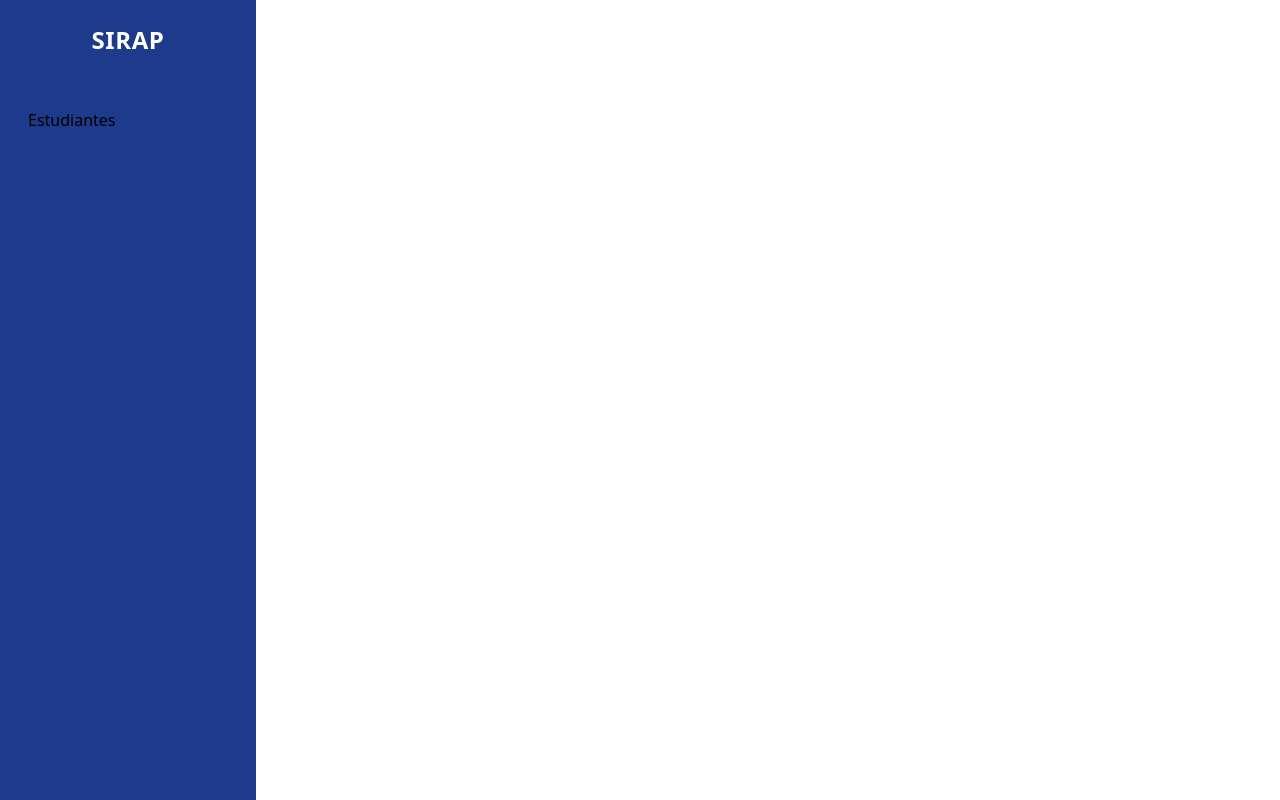
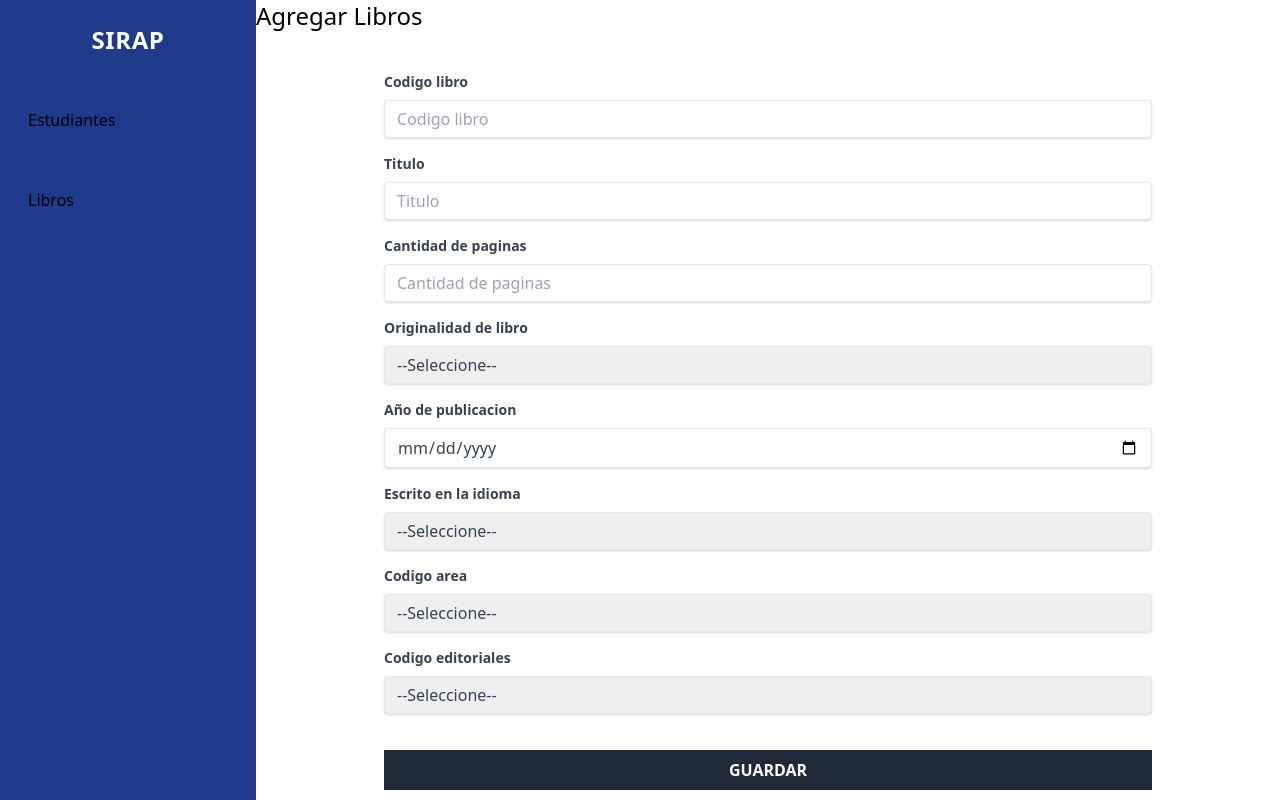
Before and after one commit to jamescito/SIRAP_CLIENTE, a React (Create React App) app: page /libro in a window 1280 px wide. Before the commit this address had no page. Built offline with nearby package versions, Linux system fonts and the light colour scheme; what @tailwindcss/typography would draw is missing.

Commit message:
Agregamos el formulario crear libros

```diff
--- a/src/App.js
+++ b/src/App.js
@@ -3,7 +3,7 @@ import { Routes, Route } from 'react-router';
 import Estudiantes from './components/pages/Estudiantes';
 import Inicio from './components/pages/Inicio';
 import Sidebar from './components/ui/Sidebar';
-
+import Libro from './components/pages/Libro';
 
 
 function App() {
@@ -15,6 +15,7 @@ function App() {
         <Routes>
           <Route path="/" element={<Inicio />} />
           <Route path="/estudiantes" element={<Estudiantes />} />
+          <Route path="/libro" element={<Libro />} />
 
 
         </Routes>
--- /dev/null
+++ b/src/components/pages/Libro.js
@@ -0,0 +1,124 @@
+import React from 'react';
+
+const Libro = () => {
+    return (
+        <>
+            <h1 className="text-2xl font-light mb-4">Agregar Libros</h1>
+            <div className="flex justify-center mt-10">
+                <div className="w-full max-w-3xl ">
+
+                    <form>
+                        <div className="mb-4">
+                            <label className="block text-gray-700 text-sm font-bold mb-2" htmlFor="codigolibro">Codigo libro</label>
+                            <input
+                                className="shadow appearance-none border rounded w-full py-2 px-3 text-gray-700 leading-tight focus:outline-none focus:shadow-outline"
+                                id="codigolibro"
+                                type="text"
+                                placeholder="Codigo libro"
+                            />
+                        </div>
+
+                        <div className="mb-4">
+                            <label className="block text-gray-700 text-sm font-bold mb-2" htmlFor="titulo">Titulo</label>
+                            <input
+                                className="shadow appearance-none border rounded w-full py-2 px-3 text-gray-700 leading-tight focus:outline-none focus:shadow-outline"
+                                id="titulo"
+                                type="text"
+                                placeholder="Titulo"
+                            />
+                        </div>
+
+                        <div className="mb-4">
+                            <label className="block text-gray-700 text-sm font-bold mb-2" htmlFor="cantidadpaginas">Cantidad de paginas</label>
+                            <input
+                                className="shadow appearance-none border rounded w-full py-2 px-3 text-gray-700 leading-tight focus:outline-none focus:shadow-outline"
+                                id="cantidadpaginas"
+                                type="number"
+                                min="0"
+                                placeholder="Cantidad de paginas"
+                            />
+                        </div>
+
+                        <div className="mb-4">
+                            <label className="block text-gray-700 text-sm font-bold mb-2" htmlFor="libroOriginal">Originalidad de libro</label>
+                            <select
+                                className="shadow appearance-none border rounded w-full py-2 px-3 text-gray-700 leading-tight focus:outline-none focus:shadow-outline"
+                                id="libroOriginal"
+                                type="text"
+
+                            >
+                                <option value="">--Seleccione--</option>
+                                <option value="Original">Original</option>
+                                <option value="Copia">Copia</option>
+                            </select>
+                        </div>
+
+
+                        <div className="mb-4">
+                            <label className="block text-gray-700 text-sm font-bold mb-2" htmlFor="aniopublicacion">Año de publicacion</label>
+                            <input
+                                className="shadow appearance-none border rounded w-full py-2 px-3 text-gray-700 leading-tight focus:outline-none focus:shadow-outline"
+                                id="aniopublicacion"
+                                type="date"
+
+
+                            />
+                        </div>
+
+                        <div className="mb-4">
+                            <label className="block text-gray-700 text-sm font-bold mb-2" htmlFor="idioma">Escrito en la idioma</label>
+                            <select
+                                className="shadow appearance-none border rounded w-full py-2 px-3 text-gray-700 leading-tight focus:outline-none focus:shadow-outline"
+                                id="idioma"
+                                type="text"
+
+                            >
+                                <option value="">--Seleccione--</option>
+                                <option value="español">Español</option>
+                                <option value="ingles">Ingles</option>
+                                <option value="italiono">Italiano</option>
+                            </select>
+                        </div>
+
+                        <div className="mb-4">
+                            <label className="block text-gray-700 text-sm font-bold mb-2" htmlFor="area_id">Codigo area</label>
+                            <select
+                                className="shadow appearance-none border rounded w-full py-2 px-3 text-gray-700 leading-tight focus:outline-none focus:shadow-outline"
+                                id="area_id"
+                                type="text"
+                                placeholder="Codigo area"
+                            >
+
+                                <option value="">--Seleccione--</option>
+                            </select>
+                        </div>
+
+                        <div className="mb-4">
+                            <label className="block text-gray-700 text-sm font-bold mb-2" htmlFor="editoriales_id">Codigo editoriales</label>
+                            <select
+                                className="shadow appearance-none border rounded w-full py-2 px-3 text-gray-700 leading-tight focus:outline-none focus:shadow-outline"
+                                id="editoriales_id"
+                                type="text"
+                                placeholder="Codigo editoriales"
+                            >
+
+                                <option value="">--Seleccione--</option>
+                            </select>
+                        </div>
+
+                        <input
+                            className="bg-gray-800 hover:bg-gray-900  w-full mt-5 p-2 text-white uppercase font-bold"
+                            type="submit"
+                            value="Guardar"
+                        />
+                    </form>
+
+
+
+                </div>
+            </div>
+        </>
+    );
+}
+
+export default Libro;
--- a/src/components/ui/Sidebar.js
+++ b/src/components/ui/Sidebar.js
@@ -11,6 +11,11 @@ const Sidebar = () => {
                         Estudiantes</NavLink>
                 </nav>
 
+                <nav className="mt-12">
+                    <NavLink activeClassName="text-white" to="/libro" className="p-1 text-white-400 block hover:bg-white hover:text-yellow-700" >
+                        Libros</NavLink>
+                </nav>
+
             </div>
         </div>
     );
```
Also changed, not shown: src/components/pages/Prestamos.js (added, +10 -0 lines), 1 other file (tests, documents, lock files or other folders).
